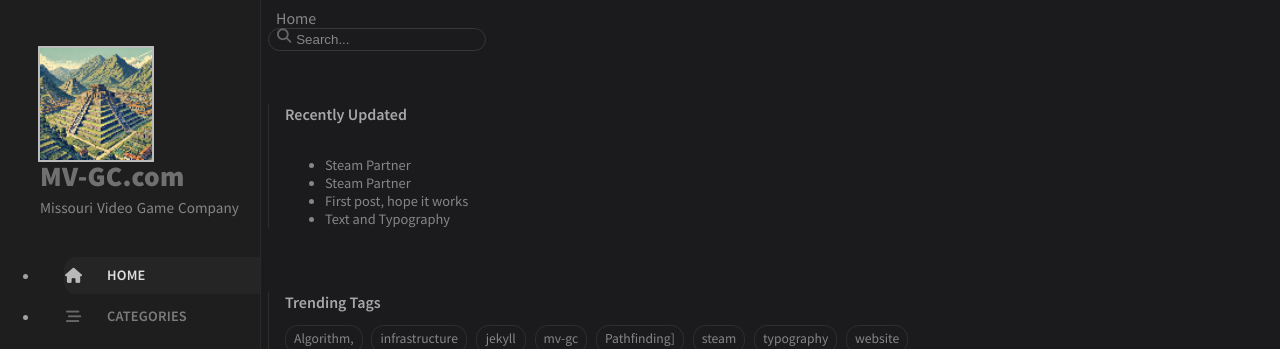
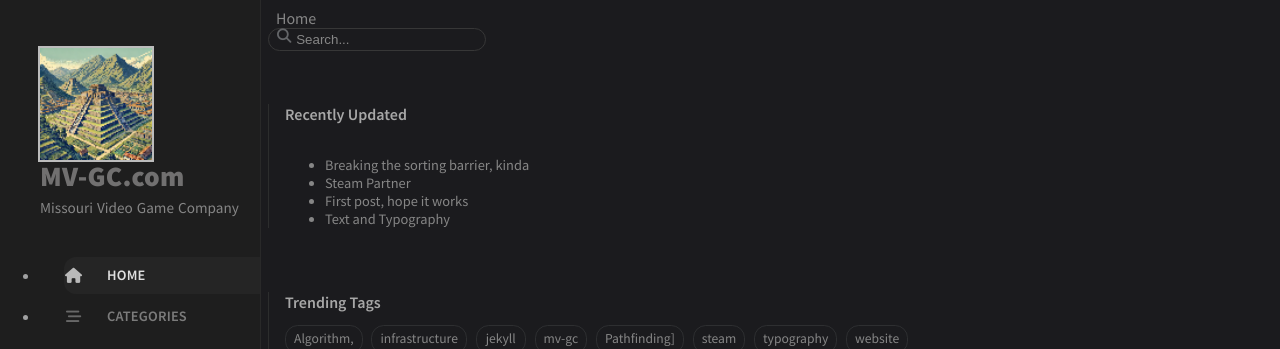
Before and after one commit to MissouriVideoGameCompany/MissouriVideoGameCompany.github.io, a Jekyll site: the page built from index.html, in a window 1280 px wide. Shown: the top 349 px of the page. Built offline with Jekyll 4.4.1, drawn with Linux system fonts in a browser that asks for light colours; cached includes are drawn as plain includes.

Commit message:
title fix

```diff
--- a/_posts/2025-08-06-Breaking-The-Sorting-Barrier-Kinda.md
+++ b/_posts/2025-08-06-Breaking-The-Sorting-Barrier-Kinda.md
@@ -1,5 +1,5 @@
 ---
-title: Steam Partner
+title: Breaking the sorting barrier, kinda
 description: A*, pathfinding
 author: omj
 date: 2025-08-06 12:00
```
